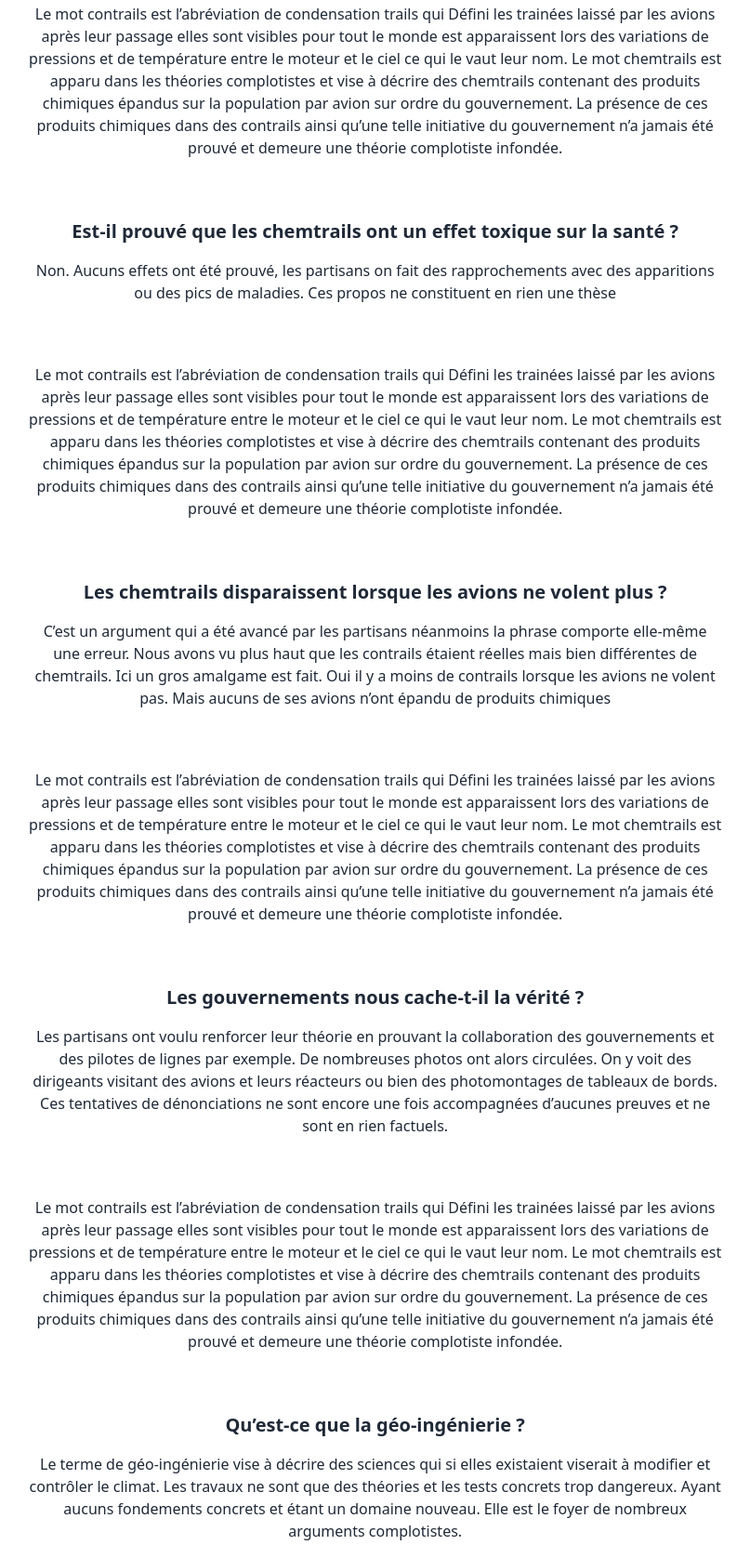
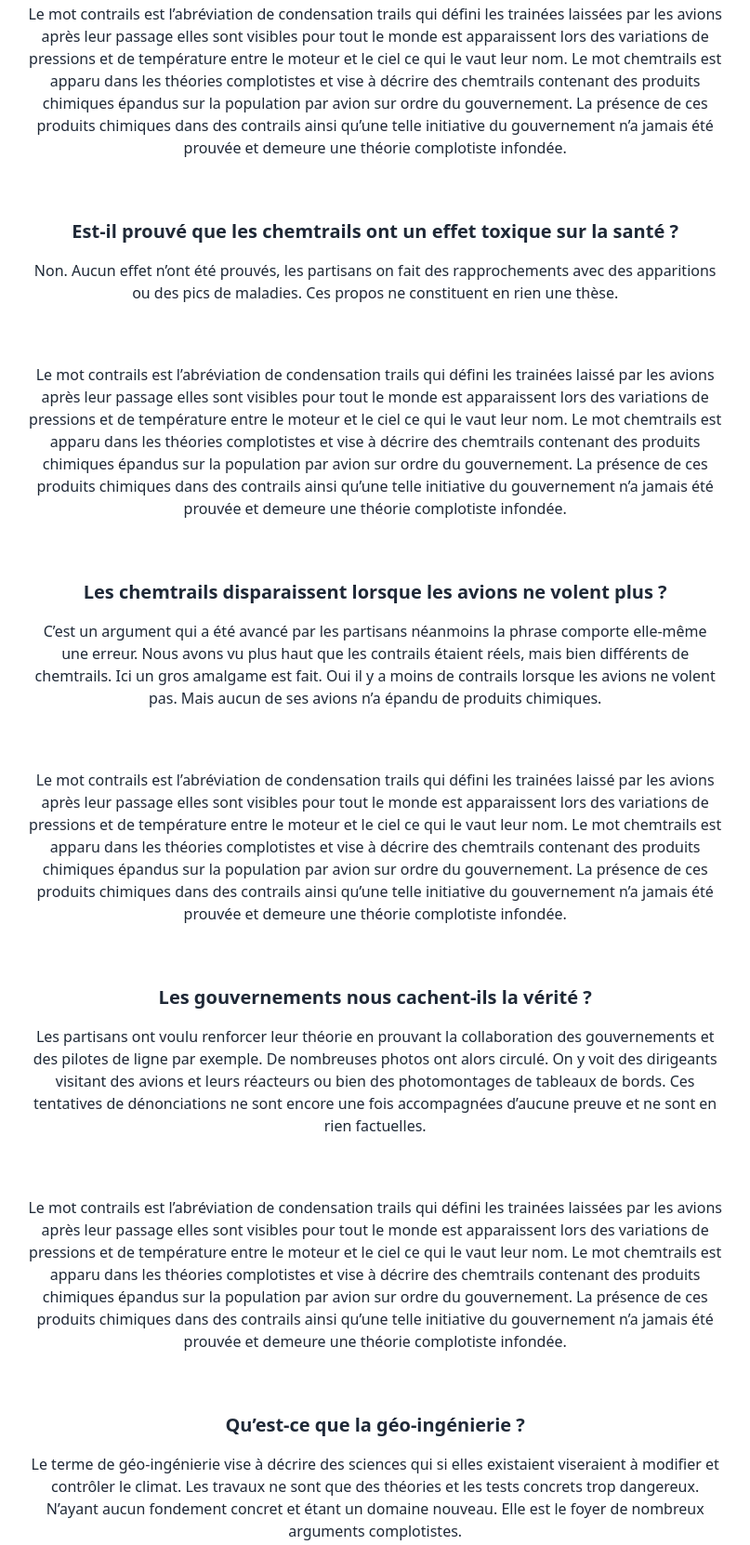
Before and after one commit to Redblockmasteur/chemtrail_debunk, a website: page index.html in a window 1280 px wide. Shown: the part 3145-4807 px from the top of the page at 93% size, without its empty margins (439-1246 px from the left). Drawn offline with nearby package versions, Linux system fonts and the light colour scheme.

Commit message:
Update index.html

```diff
--- a/index.html
+++ b/index.html
@@ -154,7 +154,7 @@
                     </dt>
                     <dd class="mb-16">
                         <p>
-                            Des recherches sur l’impact des trainées d’avion ont souvent eu lieu mais les théories ont été répandu au grand publique lorsque William Thomas est intervenu dans la radio "coast to coast" spécialisé dans les histoires paranormales ou non fondées.
+                            Des recherches sur l’impact des trainées d’avion ont souvent eu lieu, mais les théories ont été répandues au grand public lorsque William Thomas est intervenu dans la radio "coast to coast" spécialisée dans les histoires paranormales ou non fondées.
                         </p>
                     </dd>
                     <dt class="mb-4">
@@ -164,7 +164,7 @@
                     </dt>
                     <dd class="mb-16">
                         <p>
-                            Le parti soutenant l’existence de la théorie des chemtrails est composé de personnes lambdas croyant à cette théorie. Elles se regroupent sur des groupes de discussion ou par le biais d’associations. Néanmoins il est important de mentionner que la majorité de ses groupes ou associations ne sont plus d’actualités et qu’elles n’ont jamais supporté ou intégré par des scientifiques. Elles ne présentent alors aucuns travaux concrets ou de preuves.
+                            Le parti soutenant l’existence de la théorie des chemtrails est composé de personnes lambdas croyant à cette théorie. Elles se regroupent sur des groupes de discussion ou par le biais d’associations. Néanmoins il est important de mentionner que la majorité de ses groupes ou associations ne sont plus d’actualités et qu’elles n’ont jamais supporté ou intégré par des scientifiques. Elles ne présentent alors aucun travail concret ou de preuves.
                         </p>
                     </dd>
                     <dt class="mb-4">
@@ -174,7 +174,7 @@
                     </dt>
                     <dd class="mb-16">
                         <p>
-                            Le mot contrails est l’abréviation de condensation trails qui Défini les trainées laissé par les avions après leur passage elles sont visibles pour tout le monde est apparaissent lors des variations de pressions et de température entre le moteur et le ciel ce qui le vaut leur nom. Le mot chemtrails est apparu dans les théories complotistes et vise à décrire des chemtrails contenant des produits chimiques épandus sur la population par avion sur ordre du gouvernement. La présence de ces produits chimiques dans des contrails ainsi qu’une telle initiative du gouvernement n’a jamais été prouvé et demeure une théorie complotiste infondée.
+                            Le mot contrails est l’abréviation de condensation trails qui défini les trainées laissées par les avions après leur passage elles sont visibles pour tout le monde est apparaissent lors des variations de pressions et de température entre le moteur et le ciel ce qui le vaut leur nom. Le mot chemtrails est apparu dans les théories complotistes et vise à décrire des chemtrails contenant des produits chimiques épandus sur la population par avion sur ordre du gouvernement. La présence de ces produits chimiques dans des contrails ainsi qu’une telle initiative du gouvernement n’a jamais été prouvée et demeure une théorie complotiste infondée.
                         </p>
                     </dd>
                     <dt class="mb-4">
@@ -184,12 +184,12 @@
                     </dt>
                     <dd class="mb-16">
                         <p>
-                            Non. Aucuns effets ont été prouvé, les partisans on fait des rapprochements avec des apparitions ou des pics de maladies. Ces propos ne constituent en rien une thèse
+                            Non. Aucun effet n’ont été prouvés, les partisans on fait des rapprochements avec des apparitions ou des pics de maladies. Ces propos ne constituent en rien une thèse.
                         </p>
                     </dd>
                     <dd class="mb-16">
                         <p>
-                            Le mot contrails est l’abréviation de condensation trails qui Défini les trainées laissé par les avions après leur passage elles sont visibles pour tout le monde est apparaissent lors des variations de pressions et de température entre le moteur et le ciel ce qui le vaut leur nom. Le mot chemtrails est apparu dans les théories complotistes et vise à décrire des chemtrails contenant des produits chimiques épandus sur la population par avion sur ordre du gouvernement. La présence de ces produits chimiques dans des contrails ainsi qu’une telle initiative du gouvernement n’a jamais été prouvé et demeure une théorie complotiste infondée.
+                            Le mot contrails est l’abréviation de condensation trails qui défini les trainées laissé par les avions après leur passage elles sont visibles pour tout le monde est apparaissent lors des variations de pressions et de température entre le moteur et le ciel ce qui le vaut leur nom. Le mot chemtrails est apparu dans les théories complotistes et vise à décrire des chemtrails contenant des produits chimiques épandus sur la population par avion sur ordre du gouvernement. La présence de ces produits chimiques dans des contrails ainsi qu’une telle initiative du gouvernement n’a jamais été prouvée et demeure une théorie complotiste infondée.
                         </p>
                     </dd>
                     <dt class="mb-4">
@@ -199,27 +199,27 @@
                     </dt>
                     <dd class="mb-16">
                         <p>
-                            C’est un argument qui a été avancé par les partisans néanmoins la phrase comporte elle-même une erreur. Nous avons vu plus haut que les contrails étaient réelles mais bien différentes de chemtrails. Ici un gros amalgame est fait. Oui il y a moins de contrails lorsque les avions ne volent pas. Mais aucuns de ses avions n’ont épandu de produits chimiques
+                            C’est un argument qui a été avancé par les partisans néanmoins la phrase comporte elle-même une erreur. Nous avons vu plus haut que les contrails étaient réels, mais bien différents de chemtrails. Ici un gros amalgame est fait. Oui il y a moins de contrails lorsque les avions ne volent pas. Mais aucun de ses avions n’a épandu de produits chimiques.
                         </p>
                     </dd>
                     <dd class="mb-16">
                         <p>
-                            Le mot contrails est l’abréviation de condensation trails qui Défini les trainées laissé par les avions après leur passage elles sont visibles pour tout le monde est apparaissent lors des variations de pressions et de température entre le moteur et le ciel ce qui le vaut leur nom. Le mot chemtrails est apparu dans les théories complotistes et vise à décrire des chemtrails contenant des produits chimiques épandus sur la population par avion sur ordre du gouvernement. La présence de ces produits chimiques dans des contrails ainsi qu’une telle initiative du gouvernement n’a jamais été prouvé et demeure une théorie complotiste infondée.
+                            Le mot contrails est l’abréviation de condensation trails qui défini les trainées laissé par les avions après leur passage elles sont visibles pour tout le monde est apparaissent lors des variations de pressions et de température entre le moteur et le ciel ce qui le vaut leur nom. Le mot chemtrails est apparu dans les théories complotistes et vise à décrire des chemtrails contenant des produits chimiques épandus sur la population par avion sur ordre du gouvernement. La présence de ces produits chimiques dans des contrails ainsi qu’une telle initiative du gouvernement n’a jamais été prouvée et demeure une théorie complotiste infondée.
                         </p>
                     </dd>
                     <dt class="mb-4">
                         <h3 class="text-xl font-semibold">
-                            Les gouvernements nous cache-t-il la vérité ?
+                            Les gouvernements nous cachent-ils la vérité ?
                         </h3>
                     </dt>
                     <dd class="mb-16">
                         <p>
-                            Les partisans ont voulu renforcer leur théorie en prouvant la collaboration des gouvernements et des pilotes de lignes par exemple. De nombreuses photos ont alors circulées. On y voit des dirigeants visitant des avions et leurs réacteurs ou bien des photomontages de tableaux de bords. Ces tentatives de dénonciations ne sont encore une fois accompagnées d’aucunes preuves et ne sont en rien factuels.
+                            Les partisans ont voulu renforcer leur théorie en prouvant la collaboration des gouvernements et des pilotes de ligne par exemple. De nombreuses photos ont alors circulé. On y voit des dirigeants visitant des avions et leurs réacteurs ou bien des photomontages de tableaux de bords. Ces tentatives de dénonciations ne sont encore une fois accompagnées d’aucune preuve et ne sont en rien factuelles.
                         </p>
                     </dd>
                     <dd class="mb-16">
                         <p>
-                            Le mot contrails est l’abréviation de condensation trails qui Défini les trainées laissé par les avions après leur passage elles sont visibles pour tout le monde est apparaissent lors des variations de pressions et de température entre le moteur et le ciel ce qui le vaut leur nom. Le mot chemtrails est apparu dans les théories complotistes et vise à décrire des chemtrails contenant des produits chimiques épandus sur la population par avion sur ordre du gouvernement. La présence de ces produits chimiques dans des contrails ainsi qu’une telle initiative du gouvernement n’a jamais été prouvé et demeure une théorie complotiste infondée.
+                            Le mot contrails est l’abréviation de condensation trails qui défini les trainées laissées par les avions après leur passage elles sont visibles pour tout le monde est apparaissent lors des variations de pressions et de température entre le moteur et le ciel ce qui le vaut leur nom. Le mot chemtrails est apparu dans les théories complotistes et vise à décrire des chemtrails contenant des produits chimiques épandus sur la population par avion sur ordre du gouvernement. La présence de ces produits chimiques dans des contrails ainsi qu’une telle initiative du gouvernement n’a jamais été prouvée et demeure une théorie complotiste infondée.
                         </p>
                     </dd>
                     <dt class="mb-4">
@@ -229,7 +229,7 @@
                     </dt>
                     <dd class="mb-16">
                         <p>
-                            Le terme de géo-ingénierie vise à décrire des sciences qui si elles existaient viserait à modifier et contrôler le climat. Les travaux ne sont que des théories et les tests concrets trop dangereux. Ayant aucuns fondements concrets et étant un domaine nouveau. Elle est le foyer de nombreux arguments complotistes.
+                            Le terme de géo-ingénierie vise à décrire des sciences qui si elles existaient viseraient à modifier et contrôler le climat. Les travaux ne sont que des théories et les tests concrets trop dangereux. N’ayant aucun fondement concret et étant un domaine nouveau. Elle est le foyer de nombreux arguments complotistes.
                         </p>
                     </dd>
                 </dl>
```
